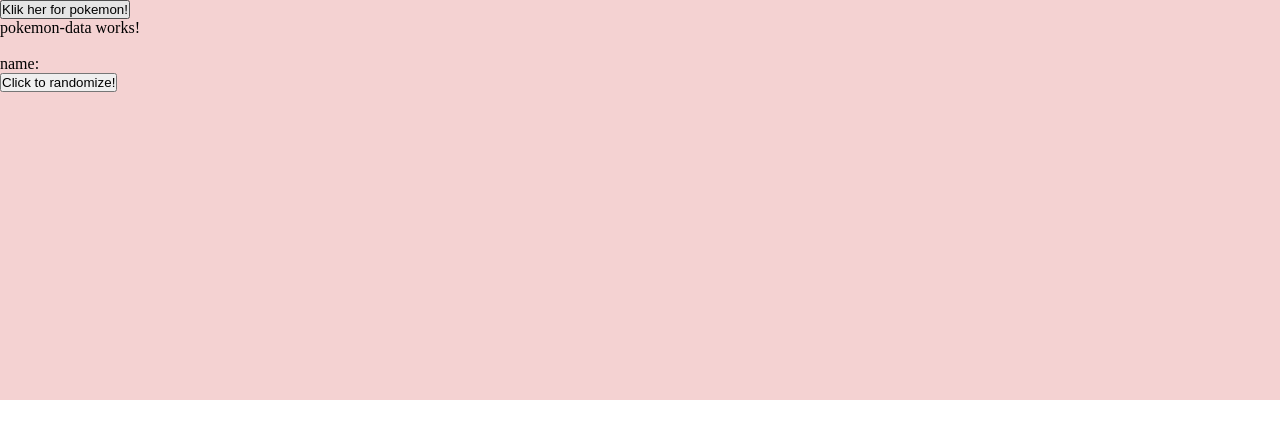
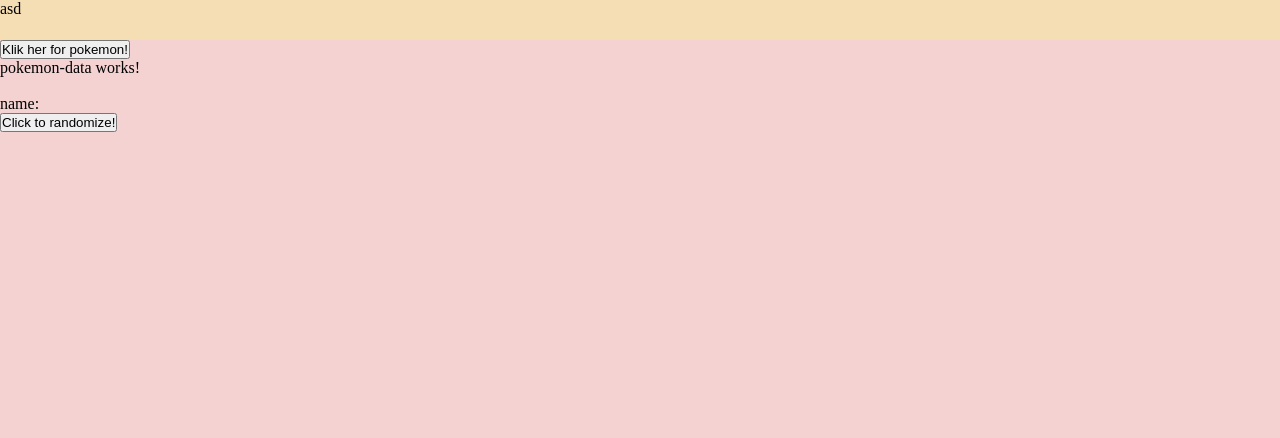
Before and after one commit to JoewayBanh/angular-pokedex, an Angular app: page / in a window 1280 px wide. Shown: the top 438 px of the page. Built offline with nearby package versions, Linux system fonts and the light colour scheme; no server answers.

Commit message:
add navbar

```diff
--- a/src/app/app.component.html
+++ b/src/app/app.component.html
@@ -6,6 +6,7 @@
     <meta name="viewport" content="width=device-width, initial-scale=1.0" />
   </head>
   <body>
+    <navbar></navbar>
     <button (click)="showPokemon()">Klik her for pokemon!</button>
     <app-pokemon-data></app-pokemon-data>
     <router-outlet></router-outlet>
--- a/src/app/app.component.scss
+++ b/src/app/app.component.scss
@@ -1,4 +1,4 @@
 body {
   background-color: rgb(244, 210, 210);
-  height: 50vh;
+  height: 100vh;
 }
--- a/src/app/app.module.ts
+++ b/src/app/app.module.ts
@@ -4,9 +4,10 @@ import { HttpClientModule } from '@angular/common/http';
 import { AppRoutingModule } from './app-routing.module';
 import { AppComponent } from './app.component';
 import { PokemonDataComponent } from './components/pokemon-data/pokemon-data.component';
+import { NavbarComponent } from './components/navbar/navbar.component';
 
 @NgModule({
-  declarations: [AppComponent, PokemonDataComponent],
+  declarations: [AppComponent, PokemonDataComponent, NavbarComponent],
   imports: [BrowserModule, AppRoutingModule, HttpClientModule],
   providers: [PokemonDataComponent],
   bootstrap: [AppComponent],
--- /dev/null
+++ b/src/app/components/navbar/navbar.component.html
@@ -0,0 +1 @@
+<nav>asd</nav>
--- /dev/null
+++ b/src/app/components/navbar/navbar.component.scss
@@ -0,0 +1,5 @@
+nav {
+  height: 5vh;
+  max-height: 10vh;
+  background-color: wheat;
+}
--- /dev/null
+++ b/src/app/components/navbar/navbar.component.ts
@@ -0,0 +1,12 @@
+import { Component, OnInit } from '@angular/core';
+
+@Component({
+  selector: 'navbar',
+  templateUrl: './navbar.component.html',
+  styleUrls: ['./navbar.component.scss'],
+})
+export class NavbarComponent implements OnInit {
+  constructor() {}
+
+  ngOnInit(): void {}
+}
--- a/src/app/components/pokemon-data/pokemon-data.component.ts
+++ b/src/app/components/pokemon-data/pokemon-data.component.ts
@@ -19,8 +19,8 @@ export class PokemonDataComponent implements OnInit {
   getPokemonData() {
     this.http
       // .get('https://pokeapi.co/api/v2/pokemon/ditto')
-      //    .get(`https://pokeapi.co/api/v2/pokemon/${this.pokemonId}/`)
-      .get(`https://pokeapi.co/api/v2/pokemon/10272/`)
+      .get(`https://pokeapi.co/api/v2/pokemon/${this.pokemonId}/`)
+      // .get(`https://pokeapi.co/api/v2/pokemon/10272/`)
 
       .subscribe((data) => {
         console.log(data);
```
Also changed, not shown: 1 other file (tests, documents, lock files or other folders).
